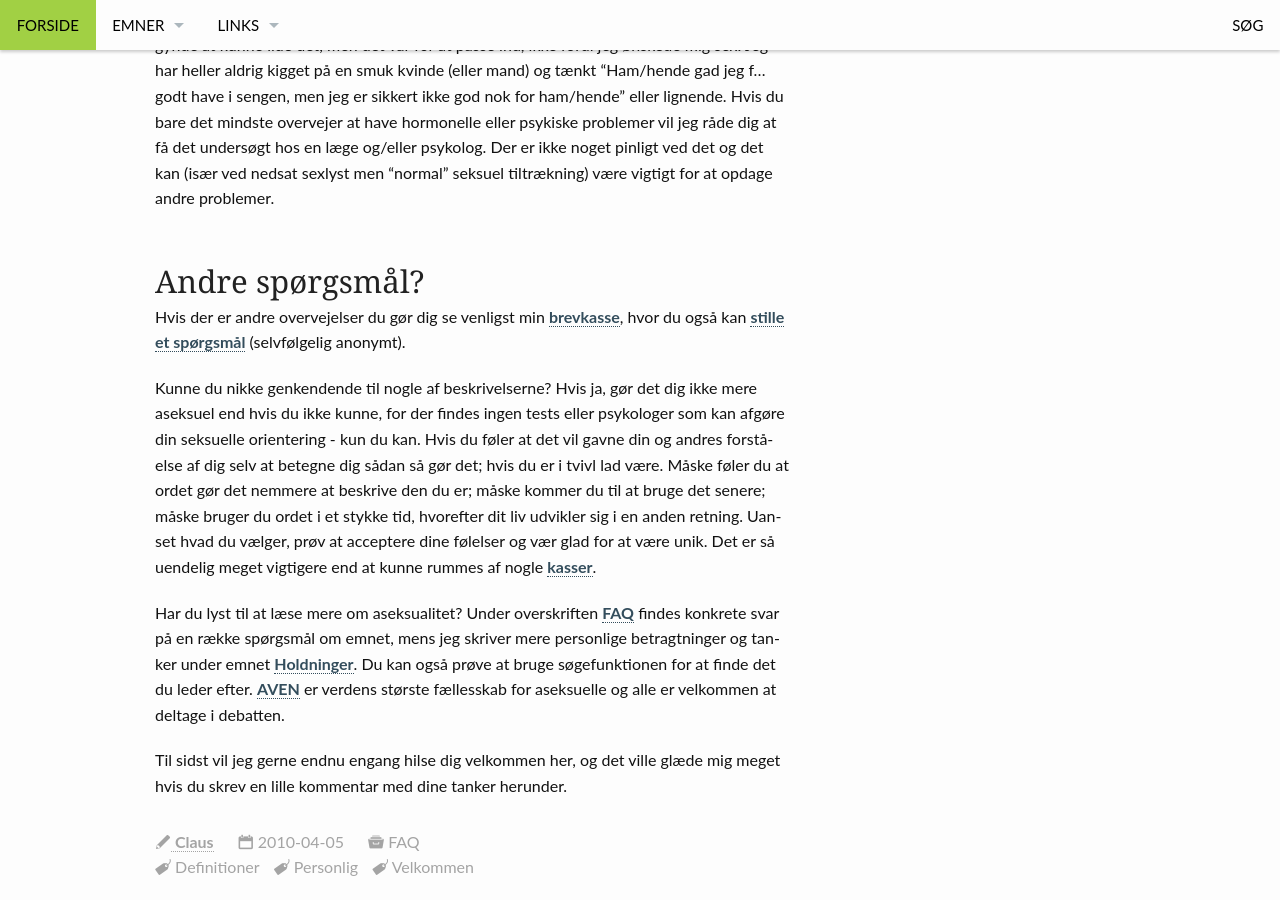
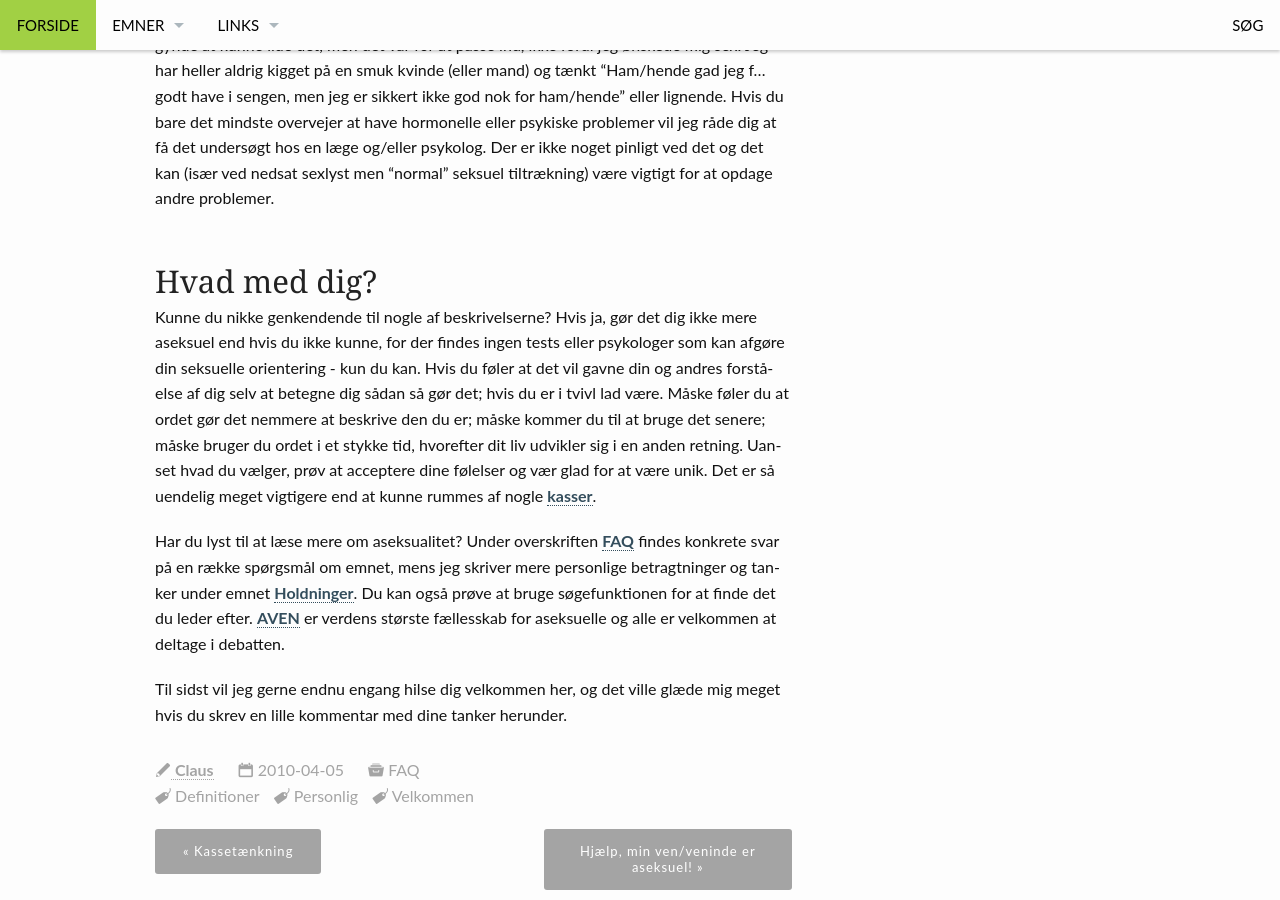
Before and after one commit to asexdk/asexdk.github.io, a Jekyll site: the page built from _posts/2010-04-05-er-jeg-aseksuel.md, in a window 1280 px wide and 900 px high, scrolled down 2549 px. Built offline with Jekyll 4.4.1, drawn with Linux system fonts in a browser that asks for light colours; comment, search, counter and statistics services are not loaded.

Commit message:
Remove broken links

```diff
--- a/_posts/2010-04-05-er-jeg-aseksuel.md
+++ b/_posts/2010-04-05-er-jeg-aseksuel.md
@@ -38,9 +38,7 @@ Mange aseksuelle kan forelske sig. Crushes, sommerfugle i maven, jalousi, lyser
 
 Absolut. Der er ikke noget fysisk som forhindrer mig i at have sex (det behøver man nok ikke andre til for at finde ud af). Jeg fik også målt mine hormonkoncentrationer som ikke fejlede noget (læs evt. mere på siden omkring [hormoner og dyreforsøg]({{ site.url }}/skyldes-aseksualitet-hormonel-ubalance)). Psykiske problemer er sværere at afgøre, men de fleste psykologer er i dag enige i, at manglende sexlyst ikke er noget problem i sig selv, medmindre personen ønsker sig at deres liv var anderledes. Min til tider lave selvtillid har ikke forhindret mig i at prøve sex igen og igen i håb om at begynde at kunne lide det, men det var for at passe ind, ikke fordi jeg ønskede mig sex. Jeg har heller aldrig kigget på en smuk kvinde (eller mand) og tænkt "Ham/hende gad jeg f... godt have i sengen, men jeg er sikkert ikke god nok for ham/hende" eller lignende. Hvis du bare det mindste overvejer at have hormonelle eller psykiske problemer vil jeg råde dig at få det undersøgt hos en læge og/eller psykolog. Der er ikke noget pinligt ved det og det kan (især ved nedsat sexlyst men "normal" seksuel tiltrækning) være vigtigt for at opdage andre problemer.
 
-## Andre spørgsmål?
-
-Hvis der er andre overvejelser du gør dig se venligst min [brevkasse]({{ site.url }}/brevkasse/alle-spoergsmaal), hvor du også kan [stille et spørgsmål]({{ site.url }}/stil-et-spoergsmaal) (selvfølgelig anonymt).
+## Hvad med dig?
 
 Kunne du nikke genkendende til nogle af beskrivelserne? Hvis ja, gør det dig ikke mere aseksuel end hvis du ikke kunne, for der findes ingen tests eller psykologer som kan afgøre din seksuelle orientering - kun du kan. Hvis du føler at det vil gavne din og andres forståelse af dig selv at betegne dig sådan så gør det; hvis du er i tvivl lad være. Måske føler du at ordet gør det nemmere at beskrive den du er; måske kommer du til at bruge det senere; måske bruger du ordet i et stykke tid, hvorefter dit liv udvikler sig i en anden retning. Uanset hvad du vælger, prøv at acceptere dine følelser og vær glad for at være unik. Det er så uendelig meget vigtigere end at kunne rummes af nogle [kasser]({{ site.url }}/kassetænkning).
 
```
